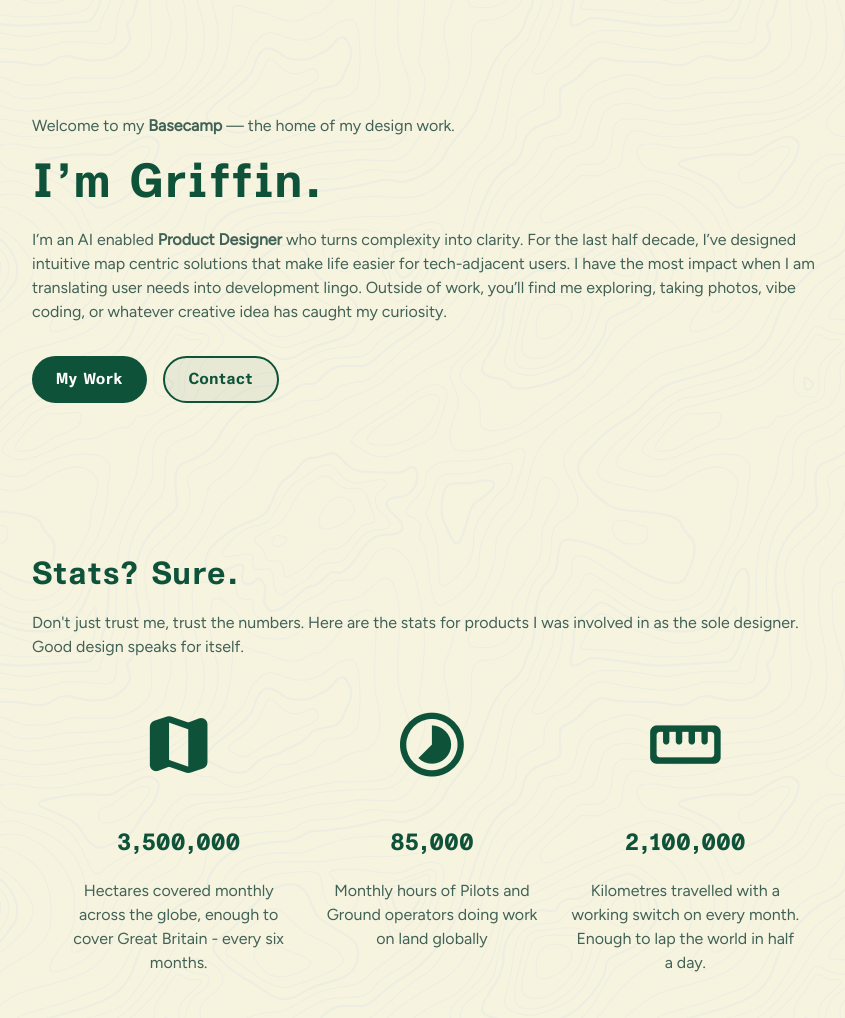
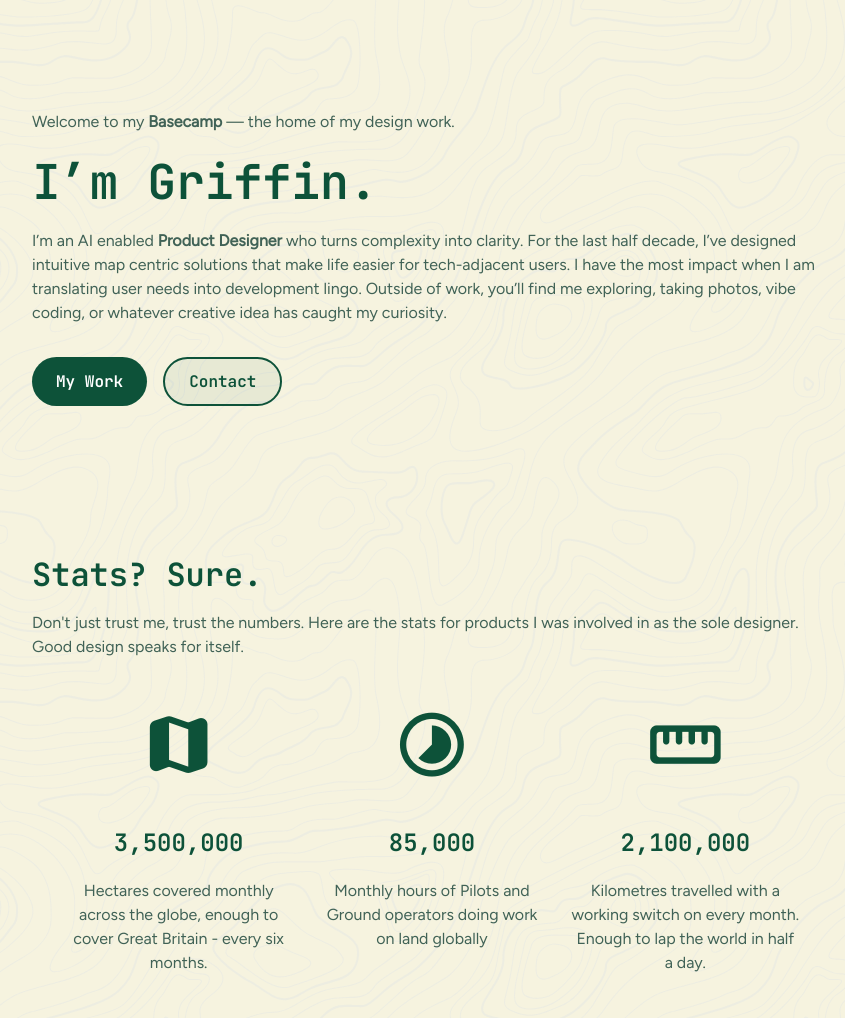
Before and after one commit to BlueheadViking/basecamp, a plain HTML site: page index.html in a window 1280 px wide. Shown: the top 1018 px of the page, without its empty margins (208-1053 px from the left). Drawn offline with Linux system fonts and the light colour scheme.

Commit message:
updated font for real

```diff
--- a/index.html
+++ b/index.html
@@ -7,6 +7,10 @@
     <title>GRIM.NZ</title>
     <link rel="stylesheet" href="styles.css">
     <link href="https://fonts.googleapis.com/icon?family=Material+Icons+Round" rel="stylesheet">
+    <link rel="preconnect" href="https://fonts.googleapis.com">
+<link rel="preconnect" href="https://fonts.gstatic.com" crossorigin>
+<link href="https://fonts.googleapis.com/css2?family=JetBrains+Mono:wght@600&display=swap" rel="stylesheet">
+
 </head>
 
 <body>
--- a/styles.css
+++ b/styles.css
@@ -13,6 +13,8 @@
   --placeholder-text: #D9534F;
   --footer-background: #0D5239;
 }
+
+
 
 @font-face {
   font-family: 'Figtree';
@@ -46,7 +48,7 @@
 
 body {
   background: #F8FEF2 url('images/topo-map.svg') repeat;
-  font-family: 'ABCMonumentGrotesk', sans-serif;
+  font-family: 'jetbrains mono', monospace;
   margin: 0;
   padding: 0;
   color: var(--primary-color);
@@ -98,7 +100,7 @@
   font-weight: 700;
   line-height: 40px;
   margin-bottom: 16px;
-}
+  }
 
 h3 {
   font-size: 24px;
@@ -106,6 +108,7 @@
   line-height: 40px;
   margin-bottom: 16px;
   margin-top: 32px;
+
 }
 
 h4 {
@@ -147,7 +150,7 @@
 }
 
 .btn-primary {
-  font-family: 'ABCMonumentGrotesk', sans-serif;
+  font-family: 'jetbrains mono', monospace;
   background: var(--primary-color);
   color: white;
   border: none;
@@ -159,7 +162,7 @@
 }
 
 .btn-secondary {
-  font-family: 'ABCMonumentGrotesk', sans-serif;
+  font-family: 'jetbrains mono', monospace;
   background: var(--secondary-background);
   color: var(--primary-color);
   border: 2px solid var(--primary-color);
@@ -171,7 +174,7 @@
 }
 
 .btn-tertiary {
-  font-family: 'ABCMonumentGrotesk', sans-serif;
+  font-family: 'jetbrains mono', monospace;
   background: none;
   color: var(--primary-color);
   border: none;
```
